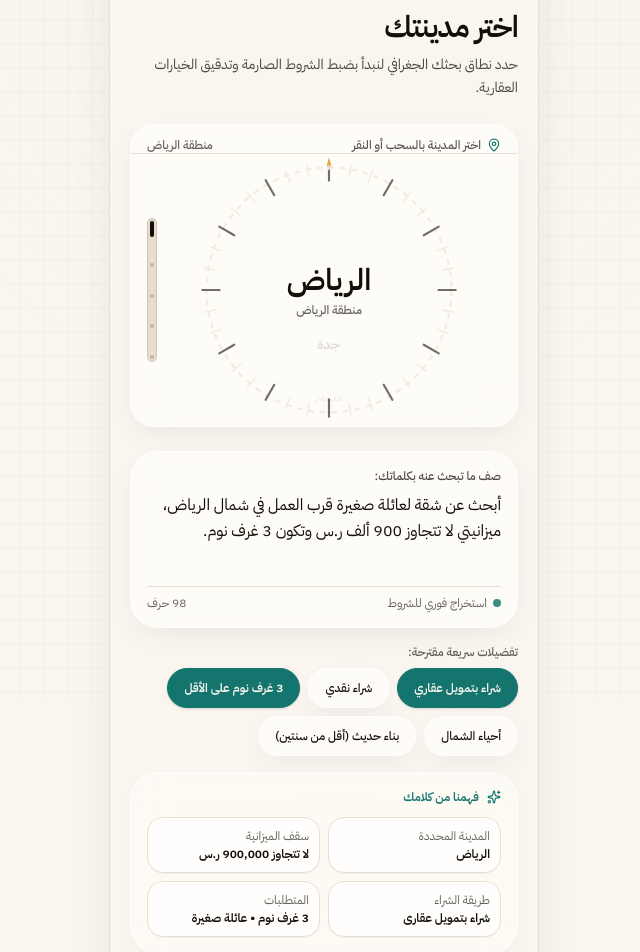
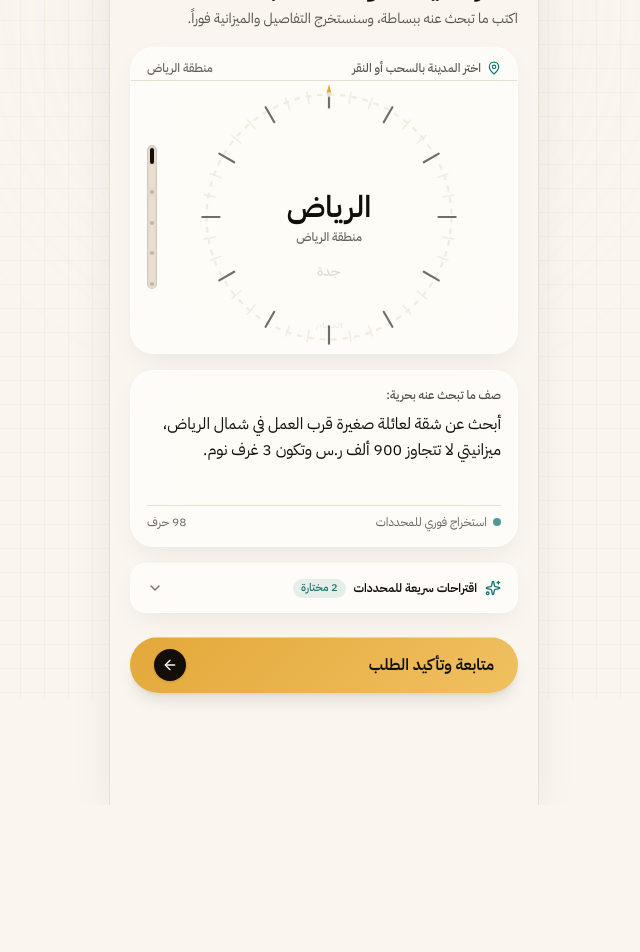
Before and after one commit to bawsala-project/bawsala-agar-app, a Next.js app: page /start in a window 1280 px wide. Shown: the part 100-1052 px from the top of the page, without its empty margins (316-956 px from the left). After the commit the page ends 905 px from the top, so only its background shows below. Built offline with nearby package versions, Linux system fonts and the light colour scheme.

Commit message:
feat(start): reset /start screen per Part D specs

```diff
--- a/app/start/page.tsx
+++ b/app/start/page.tsx
@@ -1,16 +1,14 @@
 "use client";
 
 import React, { useState } from "react";
-import { motion } from "framer-motion";
-import { Sparkles, MapPin } from "lucide-react";
+import { motion, AnimatePresence } from "framer-motion";
+import { Sparkles, MapPin, ChevronDown, ChevronUp } from "lucide-react";
 import { AppShell } from "@/components/layout/AppShell";
-import { GlassCard } from "@/components/ui/GlassCard";
 import { PrimaryButton } from "@/components/ui/PrimaryButton";
 import { CompassDial, CompassDialOption } from "@/components/ui/CompassDial";
 import { SelectChip } from "@/components/ui/SelectChip";
 import { useAppStore } from "@/lib/store";
 import { COPY } from "@/lib/copy";
-import { BdiNumber } from "@/lib/format";
 import { useRouter } from "next/navigation";
 
 const CITIES: CompassDialOption[] = [
@@ -34,6 +32,7 @@ export default function StartPage() {
   const { userNeed } = useAppStore();
   const [selectedCity, setSelectedCity] = useState<string>("riyadh");
   const [selectedChips, setSelectedChips] = useState<string[]>(["mortgage", "3rooms"]);
+  const [showSuggestions, setShowSuggestions] = useState(false);
   const [inputText, setInputText] = useState(
     "أبحث عن شقة لعائلة صغيرة قرب العمل في شمال الرياض، ميزانيتي لا تتجاوز 900 ألف ر.س وتكون 3 غرف نوم."
   );
@@ -46,52 +45,23 @@ export default function StartPage() {
 
   const currentCityObj = CITIES.find((c) => c.id === selectedCity) || CITIES[0];
 
-  // Dynamic live extracted tags
-  const extractedTags = [
-    { id: "city", label: "المدينة المحددة", val: currentCityObj.label },
-    { id: "budget", label: "سقف الميزانية", val: userNeed.hardConstraint.value, isPrice: true },
-    {
-      id: "funding",
-      label: "طريقة الشراء",
-      val: selectedChips.includes("cash") ? "شراء نقدي" : "شراء بتمويل عقاري",
-    },
-    {
-      id: "specs",
-      label: "المتطلبات",
-      val: selectedChips.includes("3rooms") ? "3 غرف نوم • عائلة صغيرة" : "شقة سكنية",
-    },
-  ];
-
   return (
     <AppShell backHref="/" pageTitle="اختر مدينتك">
-      <div className="px-5 py-6 flex-1 flex flex-col justify-between max-w-lg mx-auto w-full">
-        <div className="space-y-6">
-          {/* Hero Title with IBM Plex Sans Arabic (Weight 600) */}
-          <motion.div
-            initial={{ opacity: 0, y: 16 }}
-            animate={{ opacity: 1, y: 0 }}
-            transition={{ duration: 0.45, ease: [0.22, 1, 0.36, 1] }}
-            className="space-y-2 text-right"
-          >
-            <span className="eyebrow-caption text-[#14756E] block">
-              الخطوة الأولى // تحديد النطاق
-            </span>
-            <h1 className="text-[30px] font-semibold text-[#130F08] leading-[1.3] tracking-tight">
-              اختر مدينتك
+      <div className="px-4 sm:px-5 pt-3 pb-28 flex-1 flex flex-col justify-between max-w-md mx-auto w-full" dir="rtl">
+        <div className="space-y-4">
+          {/* Headline & 1 Supporting Line */}
+          <div className="space-y-1 text-right">
+            <h1 className="text-2xl sm:text-[28px] font-semibold text-[#130F08] leading-tight">
+              {COPY.start.title}
             </h1>
-            <p className="text-xs md:text-sm text-[#130F08]/75 leading-relaxed font-normal">
-              حدد نطاق بحثك الجغرافي لنبدأ بضبط الشروط الصارمة وتدقيق الخيارات العقارية.
+            <p className="text-xs sm:text-sm text-[#130F08]/70 leading-relaxed font-normal">
+              {COPY.start.subtitle}
             </p>
-          </motion.div>
+          </div>
 
-          {/* Centerpiece: Semicircle CompassDial */}
-          <motion.div
-            initial={{ opacity: 0, scale: 0.96 }}
-            animate={{ opacity: 1, scale: 1 }}
-            transition={{ delay: 0.08, duration: 0.5, ease: [0.22, 1, 0.36, 1] }}
-            className="relative rounded-3xl glass-light border border-[#E9DFD0] shadow-xs overflow-hidden"
-          >
-            <div className="px-4 pt-3 flex items-center justify-between text-xs text-[#130F08]/70 border-b border-[#E9DFD0]">
+          {/* Content Block 1: Compass Dial City Picker */}
+          <div className="rounded-3xl glass-light border border-[#E9DFD0] shadow-xs overflow-hidden">
+            <div className="px-4 pt-3 pb-1 flex items-center justify-between text-xs text-[#130F08]/70 border-b border-[#E9DFD0]">
               <span className="flex items-center gap-1.5 font-medium">
                 <MapPin className="w-3.5 h-3.5 text-[#14756E]" />
                 <span>اختر المدينة بالسحب أو النقر</span>
@@ -100,27 +70,21 @@ export default function StartPage() {
                 {currentCityObj.caption}
               </span>
             </div>
-
             <CompassDial
               options={CITIES}
               value={selectedCity}
               onChange={setSelectedCity}
-              className="py-3"
+              className="py-2.5"
             />
-          </motion.div>
+          </div>
 
-          {/* Glass Input Card */}
-          <motion.div
-            initial={{ opacity: 0, y: 14 }}
-            animate={{ opacity: 1, y: 0 }}
-            transition={{ delay: 0.16, duration: 0.45 }}
-            className="space-y-4"
-          >
-            <GlassCard variant="primary" className="p-4 space-y-2 relative overflow-hidden border border-[#E9DFD0]">
-              <span className="text-xs text-[#130F08]/75 block font-medium">
-                صف ما تبحث عنه بكلماتك:
-              </span>
+          {/* Content Block 2: One Glass Input Card */}
+          <div className="p-4 rounded-3xl glass-light border border-[#E9DFD0] space-y-2 shadow-xs text-right">
+            <label htmlFor="needs-input" className="text-xs text-[#130F08]/75 block font-medium">
+              صف ما تبحث عنه بحرية:
+            </label>
             <textarea
+              id="needs-input"
               rows={3}
               value={inputText}
               onChange={(e) => setInputText(e.target.value)}
@@ -130,18 +94,45 @@ export default function StartPage() {
             <div className="flex justify-between items-center pt-2 border-t border-[#E9DFD0] text-xs text-[#130F08]/65">
               <span className="flex items-center gap-1.5">
                 <span className="w-2 h-2 rounded-full bg-[#14756E] animate-pulse" />
-                  <span>استخراج فوري للشروط</span>
+                <span>استخراج فوري للمحددات</span>
               </span>
-                <span className="tabular-nums font-sans">{inputText.length} حرف</span>
+              <span className="tabular-nums font-sans">
+                <bdi dir="ltr">{inputText.length}</bdi> حرف
+              </span>
             </div>
-            </GlassCard>
+          </div>
 
-            {/* Quick Chips */}
-            <div className="space-y-2 text-right">
-              <span className="text-xs text-[#130F08]/65 block font-medium">
-                تفضيلات سريعة مقترحة:
+          {/* Content Block 3: Expandable Row "اقتراحات" */}
+          <div className="rounded-2xl glass-light border border-[#E9DFD0] overflow-hidden shadow-2xs">
+            <button
+              type="button"
+              onClick={() => setShowSuggestions((prev) => !prev)}
+              className="w-full min-h-[48px] px-4 py-3 flex items-center justify-between text-xs font-semibold text-[#130F08] hover:bg-white/60 active:scale-[0.99] transition-all cursor-pointer"
+            >
+              <div className="flex items-center gap-2">
+                <Sparkles className="w-4 h-4 text-[#14756E]" />
+                <span>اقتراحات سريعة للمحددات</span>
+                <span className="text-[11px] px-2 py-0.5 rounded-full bg-[#14756E]/10 text-[#14756E] font-medium">
+                  <bdi dir="ltr">{selectedChips.length}</bdi> مختارة
                 </span>
-              <div className="flex flex-wrap gap-2">
+              </div>
+              {showSuggestions ? (
+                <ChevronUp className="w-4 h-4 text-[#130F08]/60" />
+              ) : (
+                <ChevronDown className="w-4 h-4 text-[#130F08]/60" />
+              )}
+            </button>
+
+            <AnimatePresence initial={false}>
+              {showSuggestions && (
+                <motion.div
+                  initial={{ height: 0, opacity: 0 }}
+                  animate={{ height: "auto", opacity: 1 }}
+                  exit={{ height: 0, opacity: 0 }}
+                  transition={{ duration: 0.25 }}
+                  className="px-4 pb-3 pt-1 border-t border-[#E9DFD0] space-y-2 overflow-hidden"
+                >
+                  <div className="flex flex-wrap gap-2 pt-1">
                     {QUICK_CHIPS.map((chip) => {
                       const isSelected = selectedChips.includes(chip.id);
                       return (
@@ -150,46 +141,19 @@ export default function StartPage() {
                           label={chip.label}
                           selected={isSelected}
                           onClick={() => toggleChip(chip.id)}
+                          className="min-h-[40px]"
                         />
                       );
                     })}
                   </div>
+                </motion.div>
+              )}
+            </AnimatePresence>
+          </div>
         </div>
 
-            {/* Live Extraction Feedback Card */}
-            <GlassCard variant="subtle" className="p-4 space-y-3 border border-[#E9DFD0]">
-              <div className="flex items-center gap-2 text-xs text-[#14756E] font-semibold">
-                <Sparkles className="w-3.5 h-3.5 text-[#14756E]" />
-                <span>{COPY.start.liveExtractionTitle}</span>
-              </div>
-
-              <div className="grid grid-cols-2 gap-2">
-                {extractedTags.map((t, idx) => (
-                  <motion.div
-                    key={t.id}
-                    layout
-                    initial={{ scale: 0.95, opacity: 0 }}
-                    animate={{ scale: 1, opacity: 1 }}
-                    transition={{ delay: 0.1 + idx * 0.04, duration: 0.25 }}
-                    className="p-2.5 rounded-2xl bg-white/80 border border-[#E9DFD0] space-y-0.5 shadow-2xs"
-                  >
-                    <span className="text-xs text-[#130F08]/65 block">{t.label}</span>
-                    <span className="text-xs text-[#130F08] font-semibold block truncate">
-                      {t.isPrice ? (
-                        <BdiNumber value={t.val} />
-                      ) : (
-                        t.val
-                      )}
-                    </span>
-                  </motion.div>
-                ))}
-              </div>
-            </GlassCard>
-          </motion.div>
-        </div>
-
-        {/* Sticky Bottom Action: 56px Primary Button */}
-        <div className="pt-6 pb-2">
+        {/* 1 Primary Brass CTA (min-h-[48px]) */}
+        <div className="pt-6">
           <PrimaryButton
             label={COPY.start.cta}
             onClick={() => router.push("/case/demo/needs")}
```
Lines whose indentation alone changed are shown as unchanged.
